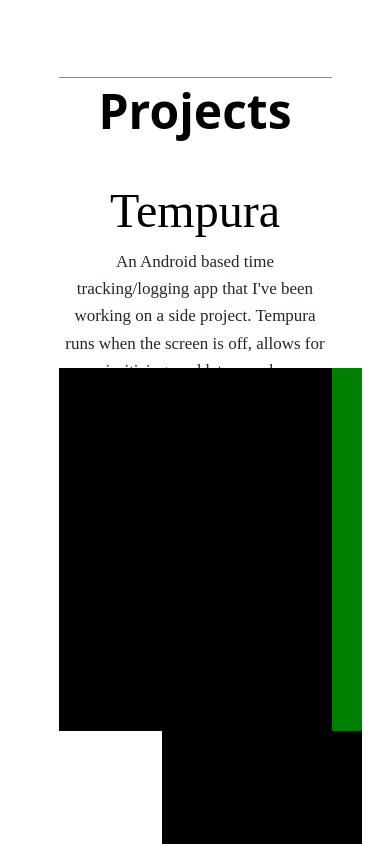
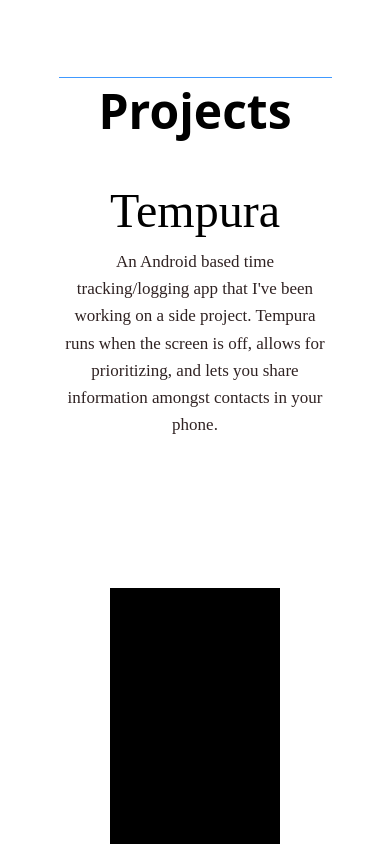
Before and after one commit to FahadSyed/Website, a plain HTML site: page index.html in a window 390 px wide. Shown: the part 1156-2000 px from the top of the page. Drawn offline with Linux system fonts and the light colour scheme; a script that the page names is missing; a web font is replaced by a local one.

Commit message:
responsive images for project 1

```diff
--- a/index.html
+++ b/index.html
@@ -13,7 +13,6 @@
         <div class = "header" >
             <div class = "nameLogo">FAHAD.S</div>
             <!--<div id = "message">1A <del id = "oldProgram">Electrical </del>Computer Engineering , University of Waterloo</div> -->
-            <div id = "work">Website under construction. Stay tuned!</div>
 
             <div class="icons">
                 <a href = "https://www.facebook.com/fahad.syed1">
@@ -33,7 +32,7 @@
         <div class = "sectionOne">
             <div class = "containerOne">
                     <div class = "aboutSection">
-                        <div class = "aboutTitle">Sup</div>
+                        <div class = "aboutTitle">Website Under Construction</div>
                        <!-- <div id = "personalPhoto"></div> -->
                         <!--<div id = "description">Thanks for dropping by!<br></br> I'm a University student who doesn't have time to wait for school to teach me the things I want to know :)<br></br> Check out some of my projects below.</div> -->
                         <a href = "https://www.youtube.com/watch?v=2Z4m4lnjxkY"><div class = "resumeButton"><span id = "viewResumeText">View Resume</span></div></a>
@@ -68,16 +67,12 @@
                     Tempura runs when the screen is off, allows for prioritizing, and lets you share information amongst contacts in your phone.
                     </div>
                     <div class = "projectOnePhotos">
-                        <div id = "project1photo1container">
-                            <div id = "project1photo1"></div>
-                        </div>
-                        <div id = "project1photo2container">
-                            <div id = "project1photo2"></div>
-                        </div>
-                        <div id = "project1photo3container">
-                            <div id = "project1photo3"></div>
-                        </div>
+                        <div id = "project1photo1"></div>
+                        <div id = "project1photo2"></div>
+                        <div id = "project1photo3"></div>
                     </div>
+
+
                 </div>
             </div>
         </div>
--- a/stylesheet.css
+++ b/stylesheet.css
@@ -406,8 +406,10 @@ background-color:green;
 }
 #project1photo1{
 position:absolute;
-width:100%;
-height:100%;
+width:26.67%;
+height:363px;
+margin-left:auto;
+margin-right:auto;
 /*background-image: url('project1photo1.png');
 background-size: contain;
 background-repeat: no-repeat;
@@ -416,15 +418,16 @@ background-color:black;
 }
 #project1photo2{
 position:absolute;
-width:100%;
-height:100%;
+margin-left:38%;
+width:26.67%;
+height:363px;
 background-color:black;
 }
 #project1photo3{
 right:0;
 position:absolute;
-width:100%;
-height:100%;
+width:26.67%;
+height:363px;
 background-color:black;
 }
 #project1photo4{
@@ -577,21 +580,33 @@ height:60px;
     .resumeButton{
         margin-top:-150px;
     }
-    #project1photo2container{
-        min-width:200px;
+    #project1photo1, #project1photo2, #project1photo3{
+    position:relative;
+    margin-left:auto;
+    margin-right:auto;
+    min-width:170px;
+    margin-top:3px;
     }
-    #project1photo1container{
-        min-width:200px;
+
+    .sectionThree{
+    position:relative;
+    width:100%;
+    border-bottom:2px solid black;
+    padding:0;
+    top:0;
+    height:1650px;
     }
-    #project1photo2{
-        background-color:black;
-        margin-top:363px;
+    .containerThree{
+    width:70%;
+    border-top:1px solid #4099FF;
+
+    margin-left:auto;
+    margin-right:auto;
+    height:320px;
     }
-    #project1photo3container{
-        min-width:200px;
-    }
-    #project1photo3{
-    position:relative;
+    .projectOnePhotos{
+    margin-top:200px;
+
     }
     .nameLogo{
     margin-left:0px;
@@ -657,6 +672,11 @@ height:60px;
     .sectionThree{
     margin-top:320px;
     }
+    .projectOnePhotos{
+    margin-top:350px;
+
+    }
+
     .containerThree{
 
     }
```
